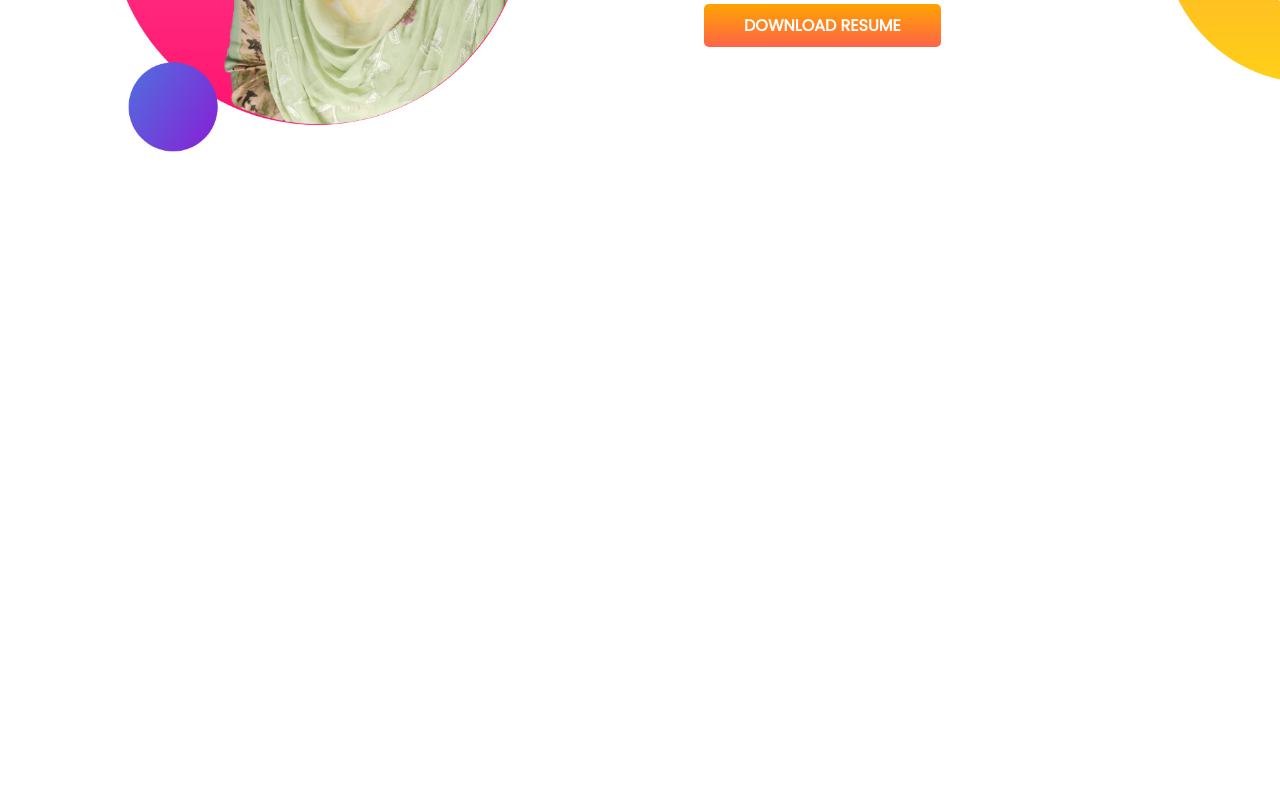
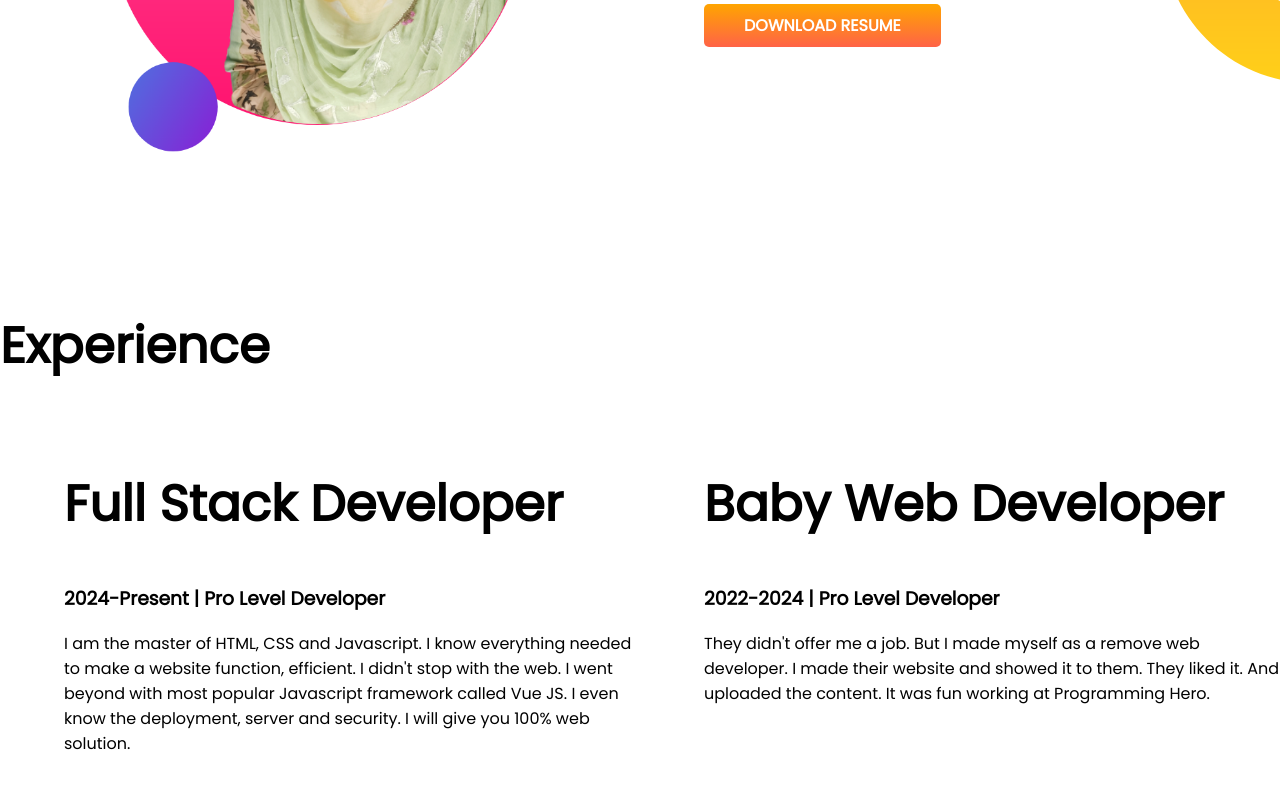
Before and after one commit to AtiaSilvia/developer-protfolio, a plain HTML site: page index.html in a window 1280 px wide. Shown: the part 986-1774 px from the top of the page. Before the commit the page ends 1295 px from the top, so only its background shows below. Drawn offline with Linux system fonts and the light colour scheme.

Commit message:
flexible-container

```diff
--- a/index.html
+++ b/index.html
@@ -13,7 +13,7 @@
 </head>
 
 <body>
-    <section class="top-banner">
+    <section class="top-banner flexible-container">
         <div class="half-width">
             <h1>Welcome to</h1>
             <h1><span class="orange-color"> Atia Rasida Silvia </span> World!</h1>
@@ -30,7 +30,7 @@
             <img src="images/Atia.png" alt="">
         </div>
     </section>
-    <section class="dream-big">
+    <section class="dream-big flexible-container">
         <div class="half-width">
             <img src="images/Silvia.png" alt="">
         </div>
@@ -44,6 +44,41 @@
         </div>
     </section>
 
+    <section class="experience-area">
+        <h1>Experience</h1>
+
+        <div class="flexible-container">
+            <div class="half-width">
+                <h1>
+                    Full Stack Developer
+                </h1>
+                <h3>2024-Present | Pro Level Developer</h3>
+                <p>
+                    I am the master of HTML, CSS and Javascript. I know everything needed to make a website function,
+                    efficient.
+                    I didn't stop with the web. I went beyond with most popular Javascript framework called Vue JS. I
+                    even
+                    know
+                    the deployment, server and security. I will give you 100% web solution.
+                </p>
+
+            </div>
+            <div class="half-width">
+                <h1>Baby Web Developer</h1>
+                <h3>2022-2024 | Pro Level Developer</h3>
+                <p>
+                    They didn't offer me a job. But I made myself as a remove web developer. I made their website and
+                    showed
+                    it
+                    to them. They liked it. And uploaded the content. It was fun working at Programming Hero.
+                </p>
+
+            </div>
+        </div>
+
+
+    </section>
+
 </body>
 
 </html>
--- a/style.css
+++ b/style.css
@@ -9,7 +9,7 @@ h1{
 {
     color: orange;
 }
-section
+.flexible-container
 {
     display: flex;
     margin-bottom: 150px;
```
